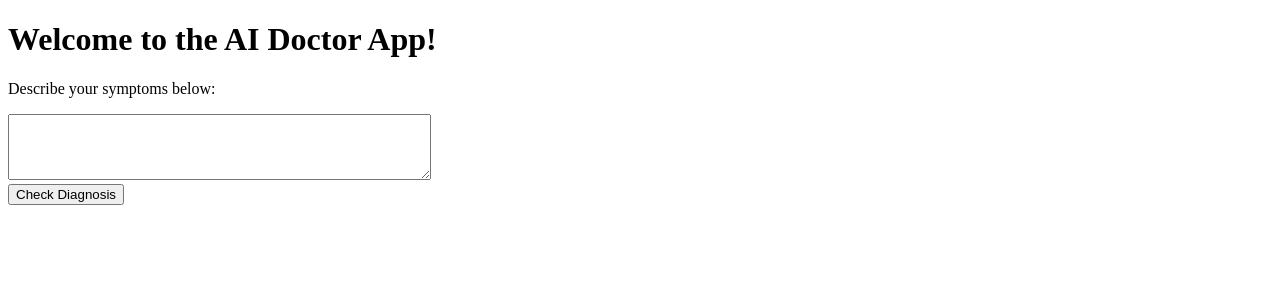
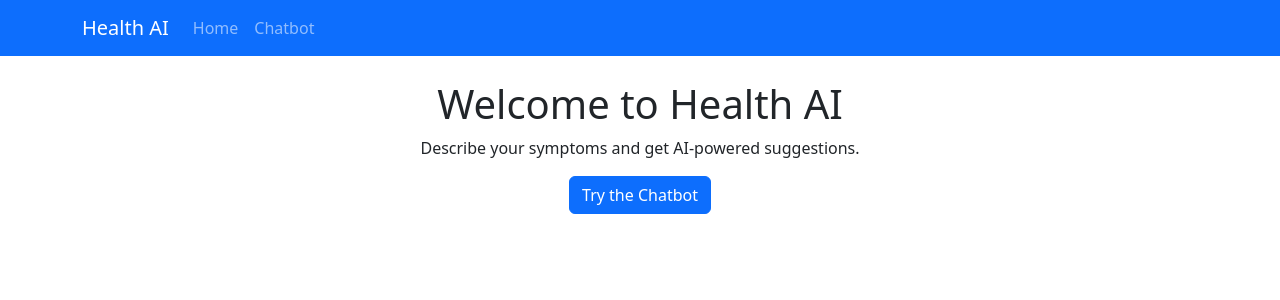
Before and after one commit to unknown-mario/flask-app, a Flask app: page / in a window 1280 px wide. Shown: the top 300 px of the page. Run offline with Flask 3, Linux system fonts and the light colour scheme.

Commit message:
Update index.html

```diff
--- a/templates/index.html
+++ b/templates/index.html
@@ -1,16 +1,11 @@
-<!DOCTYPE html>
-<html lang="en">
-<head>
-    <meta charset="UTF-8">
-    <meta name="viewport" content="width=device-width, initial-scale=1.0">
-    <title>AI Doctor App</title>
-</head>
-<body>
-    <h1>Welcome to the AI Doctor App!</h1>
-    <p>Describe your symptoms below:</p>
-    <form action="/predict" method="post">
-        <textarea name="symptoms" rows="4" cols="50"></textarea><br>
-        <button type="submit">Check Diagnosis</button>
-    </form>
-</body>
-</html>
+{% extends 'base.html' %}
+
+{% block title %}Home - Flask App{% endblock %}
+
+{% block content %}
+<div class="text-center">
+    <h1>Welcome to Health AI</h1>
+    <p>Describe your symptoms and get AI-powered suggestions.</p>
+    <a href="/chatbot" class="btn btn-primary">Try the Chatbot</a>
+</div>
+{% endblock %}
```
